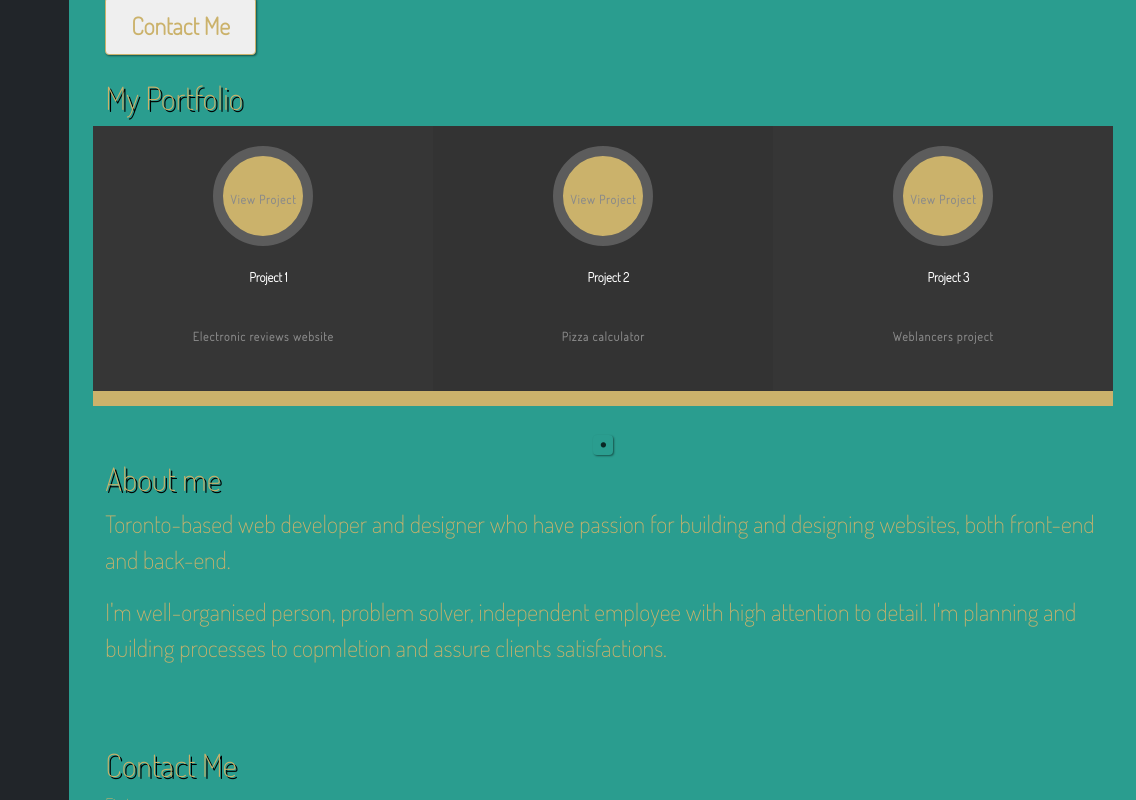
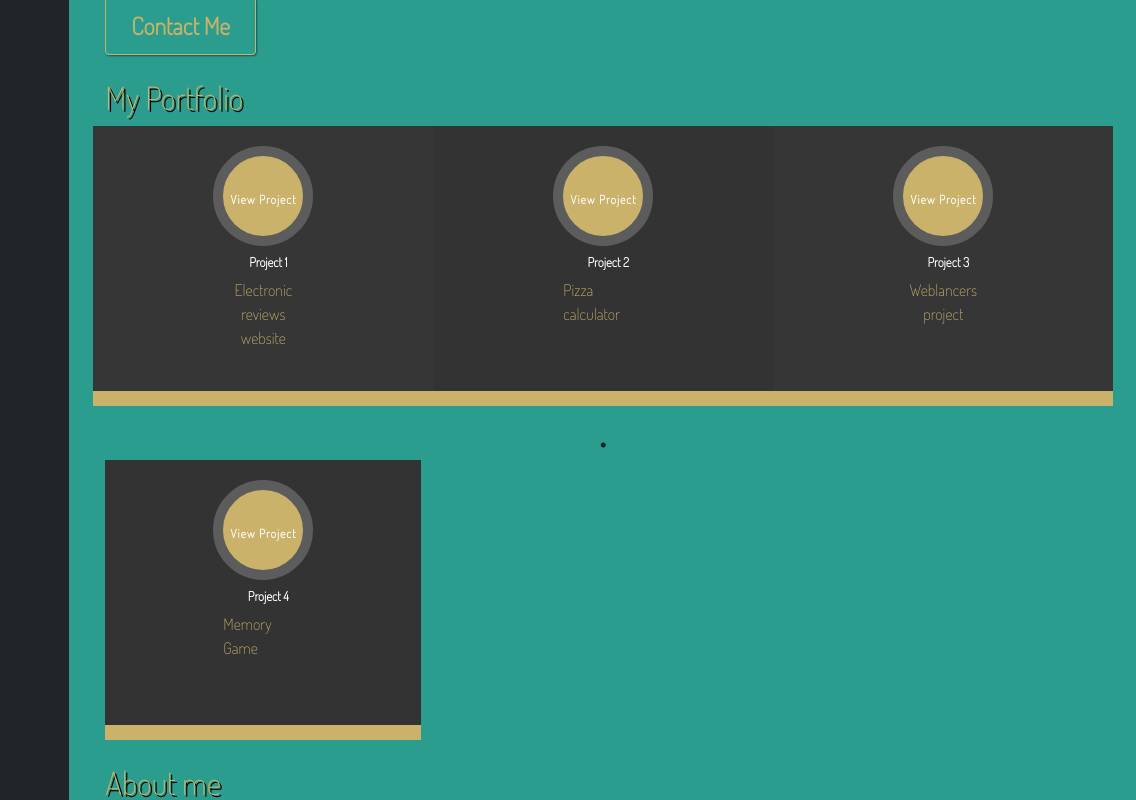
Before and after one commit to Yifat-t/Portfolio1, a website: page index.html in a window 1280 px wide. Shown: the part 460-1260 px from the top of the page, 144-1280 px from the left. Drawn offline with nearby package versions, Linux system fonts and the light colour scheme.

Commit message:
html validation

```diff
--- a/css/stylesheet.css
+++ b/css/stylesheet.css
@@ -120,7 +120,7 @@ a{
     text-shadow: 0 0 5px #cbb26b;
   }
 
-button{
+.button{
     border:#cbb26b solid 1px;
     display: inline-block;
     padding: 10px 25px 10px 25px;
@@ -133,13 +133,13 @@ button{
     margin-top: 0.5em;
     margin-bottom: 1em;
 }
-button a {
+.button a {
     cursor: pointer;
     display: inline-block;
     position: relative;
     transition: 0.5s;
   }
-  button a:after {
+  .button a:after {
     content: '\00bb';
     position: absolute;
     opacity: 0;
@@ -147,10 +147,10 @@ button a {
     right: -20px;
     transition: 0.5s;
   }
-  button:hover a {
+  .button:hover a {
     padding-right: 25px;
   }
-  button:hover a:after {
+  .button:hover a:after {
     opacity: 1;
     right: 0;
   }
@@ -168,7 +168,7 @@ h1{
     margin-right: auto;
     margin-bottom: 1.5em;
   }
-  .threeone {
+  .threeone{
     display: inline-block;
     width: 100%;
     height: 100%;
@@ -185,16 +185,10 @@ h1{
     border-bottom: 15px solid #cbb26b;
     transition: all 0.25s;
   }
-  .threethree {
-    display: inline-block;
-    width: 100%;
-    height: 100%;
-    background: #363636;
-    border-bottom: 15px solid #cbb26b;
-    transition: all 0.25s;
-  }
+
   .threeone:hover {
     background: #cbb26b;
+    color:black;
   }
   .threeone:hover .circlepic {
     background: #5c5c5c;
@@ -215,14 +209,14 @@ h1{
     text-align: center;
     color: white;
   }
-  .threeholder p {
+  .threeholder a {
     display: inline-block;
     width:200px;
     text-align: center;
     margin-left: -60px;
     margin-top: 35px;
     font-size: 12px;
-    color:#8a8a8a;
+    color:white;
     letter-spacing: 1px;
   }
   .threeone:hover h4 {
@@ -231,15 +225,14 @@ h1{
   .threetwo:hover h4 {
     color: black;
   }
-  .threethree:hover h4 {
-    color: black;
-  }
-  .threeone:hover img, .threetwo:hover img, .threethree:hover img {
+
+  .threeone:hover img, .threetwo:hover img{
     transition: all 0.65s;
     transform: rotateY(360deg);
   }
   .threetwo:hover {
     background: #cbb26b;
+    color: black;
   }
   .threetwo:hover .circleborder{
       background: #333333;
@@ -247,15 +240,7 @@ h1{
   .threetwo:hover img{
     fill:#cbb26b;
   }
-  .threethree:hover {
-    background: #cbb26b;
-  }
-  .threethree:hover .circleborder{
-      background: #333333;
-  }
-  .threethree:hover img{
-    fill:#cbb26b;
-  }
+
   .circleborder {
     /*position: absolute;*/
     /*top: 30px;*/
@@ -270,7 +255,10 @@ h1{
     top: 20px;
     border: 10px solid #5c5c5c;
   }
+  .circleborder a{
+    font-weight: bold;
 
+}
 .perspective-text {
     color: white;
     font-family: Arial;
@@ -290,10 +278,7 @@ h1{
     line-height: 50px;
     transition: all 0.5s ease-in-out;
   }
-  .circleborder p{
-      font-weight: bold;
 
-  }
   .perspective-text:hover p {
     transform: translate(0, -50px);
   }
--- a/index.html
+++ b/index.html
@@ -69,10 +69,10 @@
 
                             <li>
                                 <div class="nav-link px-0 align-middle">
-                                    <span class="ms-1 d-none d-sm-inline">
+                                    <div class="ms-1 d-none d-sm-inline">
                                         <i class="fa fa-map-marker side-menu"></i>
                                         <p class="side-menu">Toronto, ON, Canada</p>
-                                    </span>
+                                    </div>
                                 </div>
                             </li>
 
@@ -114,7 +114,7 @@
                             <h1>Hi,<br>
                                 I'm Yifat,<br>
                                 Full-stack web developer and designer</h1>
-                            <button><a href="#contact">Contact Me</a></button>
+                            <div class="button"> <a href="#contact">Contact Me</a></div>
                         </div>
                     </div>
                     <h2 id="projects">My Portfolio</h2>
@@ -122,10 +122,8 @@
                         <div class="col-md-12">
                             <div class="threeholder">
                                 <div class="threeone">
-                                    <a href="https://github.com/Yifat-t/Passion.Project">
                                     <div class="circleborder">
-                                            <p>View Project</p>
-                                    </a>
+                                        <a href="https://github.com/Yifat-t/Passion.Project">View Project</a>
                                         <h4>Project 1</h4>
                                         <p>Electronic reviews website</p>
                                     </div>
@@ -135,10 +133,8 @@
                         <div class="col-md-12">
                             <div class="threeholder justify-content-center">
                                 <div class="threetwo">
-                                <a href="https://mypizzacalculator.netlify.app/">
                                     <div class="circleborder">
-                                        <p>View Project</p>
-                                </a>
+                                        <a href="https://mypizzacalculator.netlify.app/">View Project</a>
                                         <h4>Project 2</h4>
                                         <p>Pizza calculator</p>
                                     </div>
@@ -147,13 +143,9 @@
                         </div>
                         <div class="col-md-12">
                             <div class="threeholder">
-                        <div class="threethree">
-                            <a href="https://weblancers.herokuapp.com/home.php">
-
+                                <div class="threeone">
                                     <div class="circleborder">
-                                    <!--<<img src="images/weblancers.png">-->
-                                    <p>View Project</p>
-                            </a>
+                                        <a href="https://weblancers.herokuapp.com/home.php">View Project</a>
                                         <h4>Project 3</h4>
                                         <p>Weblancers project</p>
                                     </div>
@@ -162,6 +154,22 @@
 
                         </div>
                     </div>
+                    <div class="row">
+                        <div class="col-md-4">
+                            <div class="threeholder">
+                                <div class="threetwo">
+
+
+                                    <div class="circleborder">
+                                        <a href="https://bees-memory-game.netlify.app/">View Project</a>
+                                        <h4>Project 4</h4>
+                                        <p>Memory Game</p>
+                                    </div>
+                                </div>
+
+                            </div>
+
+                        </div>
                         <h2 id="about">About me</h2>
                         <div class="row">
                             <div class="col-12 fs-4">
@@ -169,28 +177,29 @@
                                     for building and designing websites, both front-end and
                                     back-end.</p>
                                 <p>I'm well-organised person, problem solver, independent
-                    employee with high attention to detail. I'm planning and building processes to copmletion
+                                    employee with high attention to detail. I'm planning and building processes to
+                                    copmletion
                                     and
                                     assure clients satisfactions.</p>
                             </div>
                         </div>
                         <h2 id="contact">Contact Me</h2>
                         <div class="row">
-            <form novalidate class="needs-validation" novalidate id="contact-form" name="contact-form"
+                            <form novalidate class="needs-validation" id="contact-form" name="contact-form"
                                 action="https://portfolio-php-backend.herokuapp.com/backend/mail.php" method="POST">
 
                                 <div class="col-md-4">
                                     <label for="validationCustom01" class="form-label">First name</label>
-                    <input type="text" class="form-control" name="firstname" id="validationCustom01" placeholder="John"
-                        required>
+                                    <input type="text" class="form-control" name="firstname" id="validationCustom01"
+                                        placeholder="John" required>
                                     <div class="valid-feedback">
                                         Looks good!
                                     </div>
                                 </div>
                                 <div class="col-md-4">
                                     <label for="validationCustom02" class="form-label">Last name</label>
-                    <input type="text" class="form-control" name="lastname" id="validationCustom02" placeholder="Doe"
-                        required>
+                                    <input type="text" class="form-control" name="lastname" id="validationCustom02"
+                                        placeholder="Doe" required>
                                     <div class="valid-feedback">
                                         Looks good!
                                     </div>
@@ -198,7 +207,7 @@
                                 <div class="col-md-4">
                                     <label for="exampleInputEmail1" class="form-label">Email address</label>
                                     <input type="email" class="form-control" name="email" id="exampleInputEmail1"
-                        placeholder="example@domain.com" aria-describedby="emailHelp">
+                                        placeholder="example@domain.com">
                                 </div>
                                 <div class="col-md-4">
                                     <label for="validationTextarea" class="form-label">Textarea</label>
@@ -211,15 +220,16 @@
                             </form>
                         </div>
                     </div>
+                </div>
+            </div>
 
         </div>
-
     </div>
     <script src="https://ajax.googleapis.com/ajax/libs/jquery/3.5.1/jquery.min.js"></script>
     <script src="https://cdnjs.cloudflare.com/ajax/libs/slick-carousel/1.8.1/slick.min.js"
         integrity="sha512-XtmMtDEcNz2j7ekrtHvOVR4iwwaD6o/FUJe6+Zq+HgcCsk3kj4uSQQR8weQ2QVj1o0Pk6PwYLohm206ZzNfubg=="
         crossorigin="anonymous" referrerpolicy="no-referrer"></script>
-    <script type="text/javascript">
+    <script>
         $('.slider').slick({
             dots: true,
             infinite: true,
```
Lines whose indentation alone changed are shown as unchanged.
